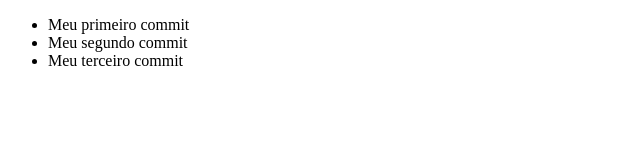
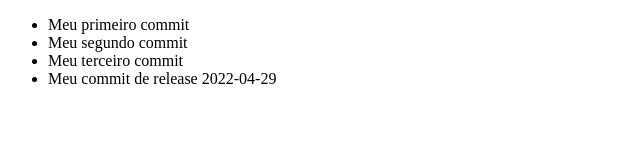
Before and after one commit to leonardocesarnascimento/treinamento-git-29042022, a plain HTML site: page index.html in a window 1280 px wide. Shown: the whole page, without its empty margins (0-640 px from the left). Drawn offline with Linux system fonts and the light colour scheme.

Commit message:
Adicionando commit de release

```diff
--- a/index.html
+++ b/index.html
@@ -11,6 +11,7 @@
         <li>Meu primeiro commit</li>
         <li>Meu segundo commit</li>
         <li>Meu terceiro commit</li>
+        <li>Meu commit de release 2022-04-29</li>
     </ul>
 </body>
 </html>
```
